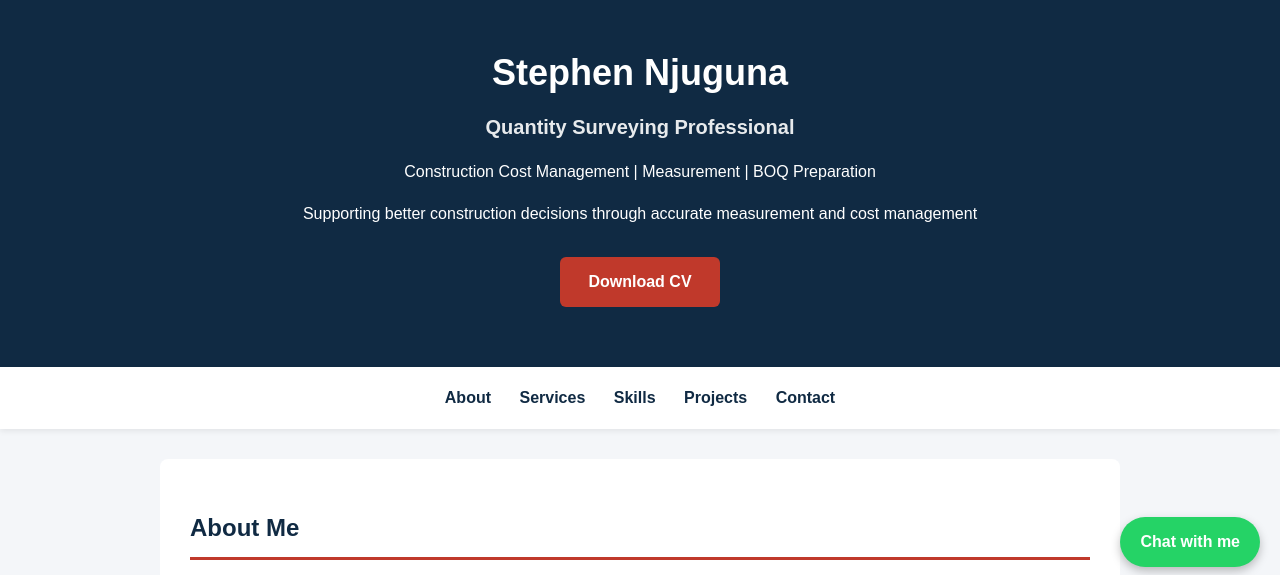
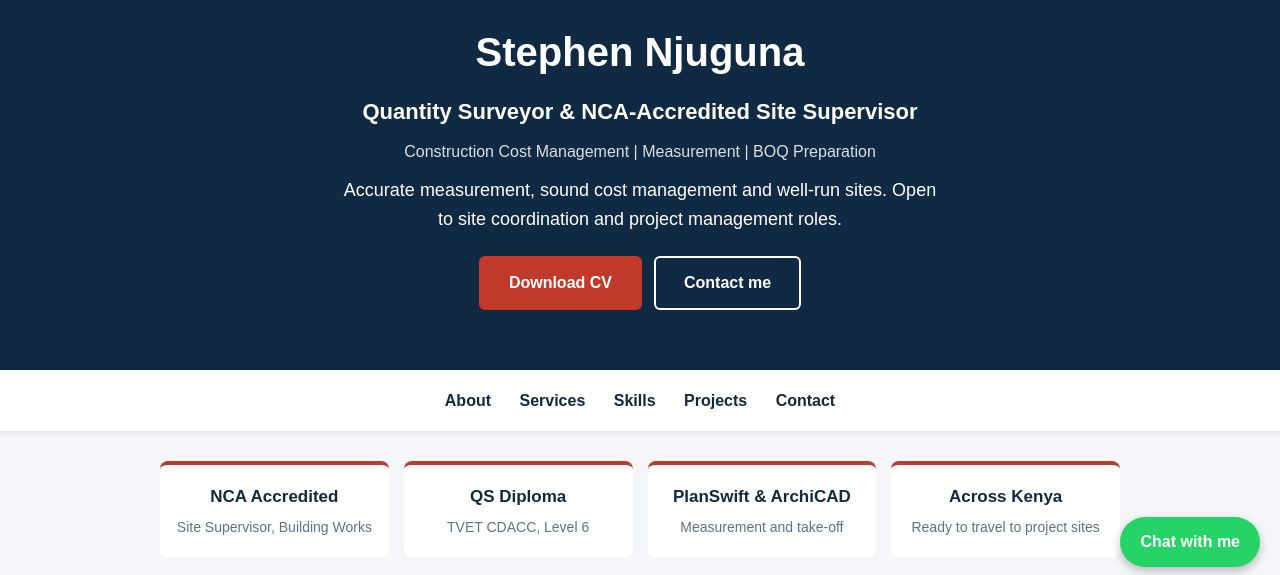
Before and after one commit to qsnjugunasteve-ctrl/qsnjugunasteve-ctrl.github.io, a plain HTML site: page index.html in a window 1280 px wide. Shown: the part 213-788 px from the top of the page. Drawn offline with Linux system fonts and the light colour scheme.

Commit message:
Add files via upload

```diff
--- a/index.html
+++ b/index.html
@@ -15,12 +15,16 @@
     <header>
         <img src="stephen.jpg" alt="Stephen Njuguna, Quantity Surveyor" class="profile-photo">
         <h1>Stephen Njuguna</h1>
-        <p class="role">Quantity Surveying Professional</p>
-        <p>Construction Cost Management | Measurement | BOQ Preparation</p>
-        <p>
-            Supporting better construction decisions through accurate measurement and cost management
+        <p class="role">Quantity Surveyor &amp; NCA-Accredited Site Supervisor</p>
+        <p class="focus">Construction Cost Management | Measurement | BOQ Preparation</p>
+        <p class="pitch">
+            Accurate measurement, sound cost management and well-run sites.
+            Open to site coordination and project management roles.
         </p>
-        <a href="Stephen_Njuguna_CV.pdf" class="cv-button" download>Download CV</a>
+        <div class="hero-buttons">
+            <a href="Stephen_Njuguna_CV.pdf" class="cv-button" download>Download CV</a>
+            <a href="#contact" class="outline-button">Contact me</a>
+        </div>
     </header>
 
     <nav aria-label="Main navigation">
@@ -32,6 +36,25 @@
     </nav>
 
     <main>
+
+        <div class="facts">
+            <div class="fact">
+                <strong>NCA Accredited</strong>
+                <span>Site Supervisor, Building Works</span>
+            </div>
+            <div class="fact">
+                <strong>QS Diploma</strong>
+                <span>TVET CDACC, Level 6</span>
+            </div>
+            <div class="fact">
+                <strong>PlanSwift &amp; ArchiCAD</strong>
+                <span>Measurement and take-off</span>
+            </div>
+            <div class="fact">
+                <strong>Across Kenya</strong>
+                <span>Ready to travel to project sites</span>
+            </div>
+        </div>
 
         <section id="about">
             <h2>About Me</h2>
--- a/style.css
+++ b/style.css
@@ -24,15 +24,25 @@ header {
 }
 
 header h1 {
-    font-size: 36px;
-    margin-bottom: 10px;
+    font-size: 40px;
+    margin: 0 0 10px;
 }
 
 header .role {
-    font-size: 20px;
+    font-size: 22px;
     font-weight: bold;
     margin: 0 0 10px;
-    opacity: 0.9;
+}
+
+header .focus {
+    margin: 0 0 12px;
+    opacity: 0.85;
+}
+
+header .pitch {
+    max-width: 600px;
+    margin: 0 auto 22px;
+    font-size: 18px;
 }
 
 .profile-photo {
@@ -47,8 +57,8 @@ header .role {
 /* Download CV button */
 .cv-button {
     display: inline-block;
-    margin-top: 15px;
     padding: 12px 28px;
+    border: 2px solid #c0392b;
     background-color: #c0392b;
     color: white;
     text-decoration: none;
@@ -59,6 +69,58 @@ header .role {
 
 .cv-button:hover {
     background-color: #a93226;
+    border-color: #a93226;
+}
+
+.hero-buttons {
+    display: flex;
+    justify-content: center;
+    flex-wrap: wrap;
+    gap: 12px;
+}
+
+.outline-button {
+    display: inline-block;
+    padding: 12px 28px;
+    border: 2px solid #ffffff;
+    color: #ffffff;
+    text-decoration: none;
+    font-weight: bold;
+    border-radius: 6px;
+    transition: background-color 0.3s ease, color 0.3s ease;
+}
+
+.outline-button:hover {
+    background-color: #ffffff;
+    color: #102a43;
+}
+
+/* Quick facts strip */
+.facts {
+    display: grid;
+    grid-template-columns: repeat(4, 1fr);
+    gap: 15px;
+    margin-bottom: 20px;
+}
+
+.fact {
+    background-color: white;
+    padding: 18px 16px;
+    border-top: 4px solid #c0392b;
+    border-radius: 8px;
+    text-align: center;
+}
+
+.fact strong {
+    display: block;
+    color: #102a43;
+    font-size: 17px;
+    margin-bottom: 4px;
+}
+
+.fact span {
+    color: #5f7285;
+    font-size: 14px;
 }
 
 /* 3. Navigation menu (sticky) */
@@ -241,6 +303,23 @@ footer {
         grid-template-columns: 1fr;
     }
 
+    header .pitch {
+        font-size: 16px;
+    }
+
+    .facts {
+        grid-template-columns: 1fr 1fr;
+        gap: 10px;
+    }
+
+    .fact {
+        padding: 14px 10px;
+    }
+
+    .fact strong {
+        font-size: 15px;
+    }
+
     .floating-contact {
         right: 12px;
         bottom: 12px;
```
